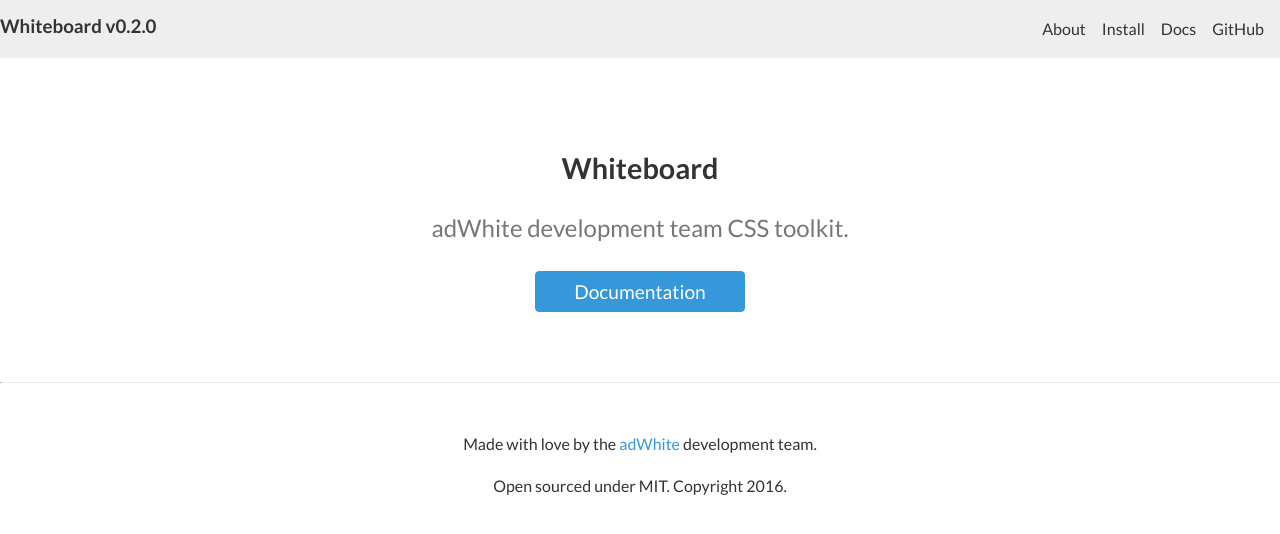
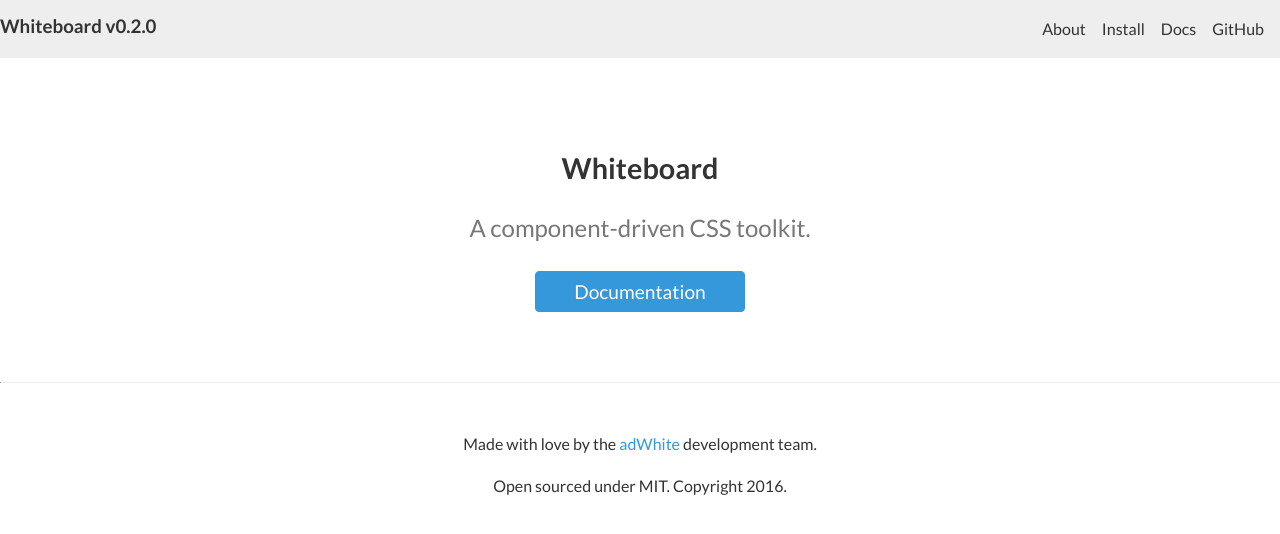
Before and after one commit to adWhite/whiteboard, a Jekyll site: the page built from index.html, in a window 1280 px wide. Shown: the top 534 px of the page. Built offline with Jekyll 4.4.1, drawn with Linux system fonts in a browser that asks for light colours; Markdown is read by kramdown in place of the engine named in the settings; the list of posts is cut into pages by our own code.

Commit message:
changed description in the home page and feedback examples

```diff
--- a/_config.yml
+++ b/_config.yml
@@ -10,7 +10,7 @@ relative_permalinks: true
 
 # Setup
 title:               Whiteboard v0.2.0
-tagline:             adWhite development team CSS toolkit.
+tagline:             An extensible CSS toolkit.
 url:                 http://adwhite.github.io/whiteboard/
 paginate:            1
 baseurl:             "/whiteboard"
--- a/index.html
+++ b/index.html
@@ -8,7 +8,7 @@ title: Home
     <section class="col-12 docs-body hero">
       <h1>Whiteboard</h1>
 
-      <p class="lead">adWhite development team CSS toolkit.</p>
+      <p class="lead">A component-driven CSS toolkit.</p>
 
       <a class="wb-btn-primary" href="{{ site.baseurl }}/typography">Documentation</a>
     </section> <!-- .docs-body-->
```
